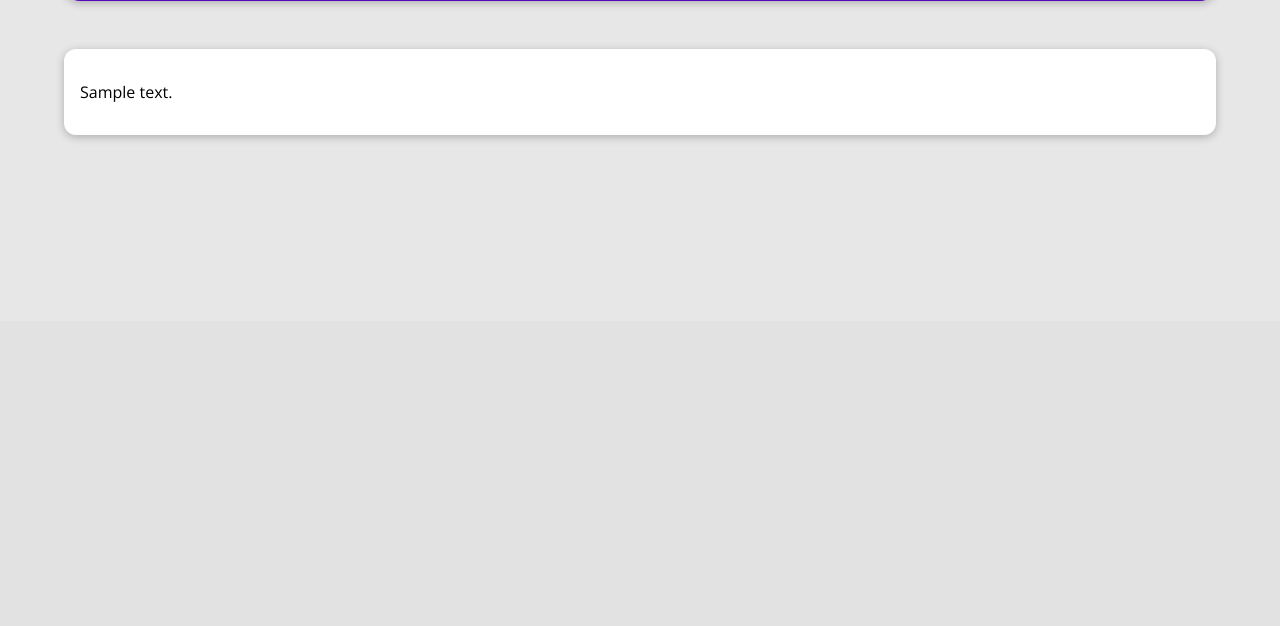
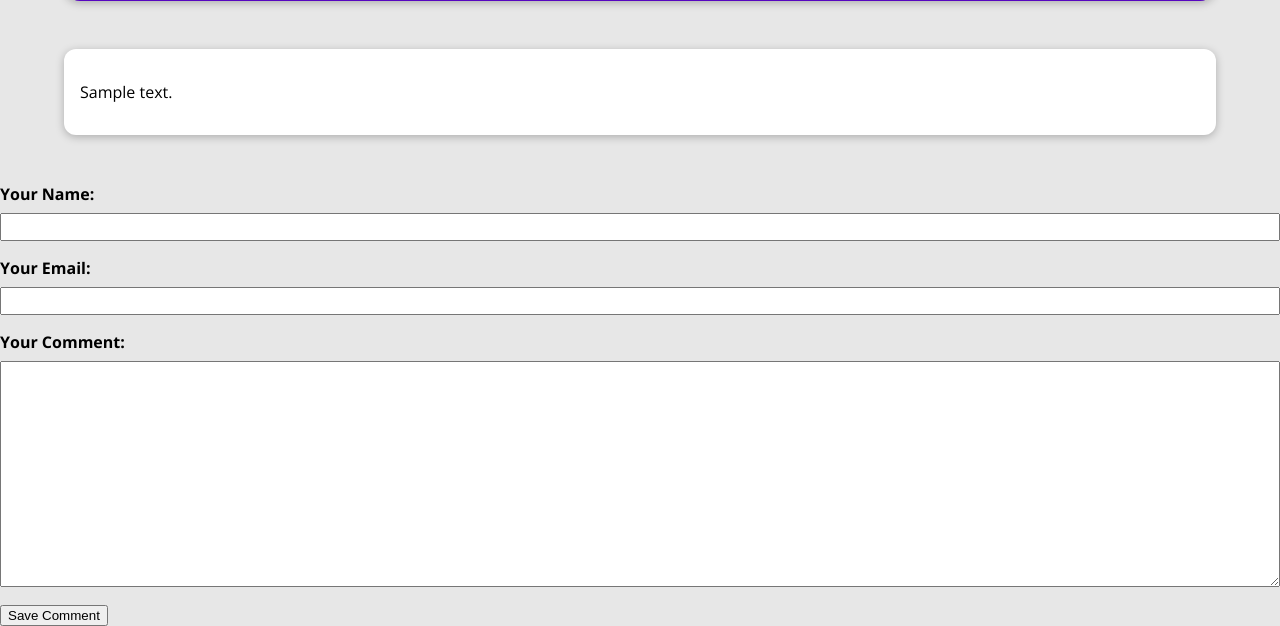
Before and after one commit to denislazo1610/my_site, a Django app: a page that uses blog/templates/blog/post-detail.html in a window 1280 px wide. Shown: the part 479-1105 px from the top of the page. Before the commit the page ends 618 px from the top, so only its background shows below. Run offline with Django 3.2, Linux system fonts and the light colour scheme; tables that the repository leaves empty hold one stand-in row (values such as "Sample post"); grey boxes marked "Sample" are stand-in pictures.

Commit message:
All content for blog

```diff
--- /dev/null
+++ b/blog/forms.py
@@ -0,0 +1,13 @@
+from django import forms
+
+from .models import Comment
+
+class CommentForm(forms.ModelForm):
+    class Meta:
+        model = Comment
+        exclude = ["post"]
+        labels = {
+            "user_name": "Your Name",
+            "user_email": "Your Email",
+            "text": "Your Comment"
+        }
--- a/blog/models.py
+++ b/blog/models.py
@@ -22,9 +22,16 @@ class Author(models.Model):
 class Post(models.Model):
     title = models.CharField(max_length=150)
     excerpt = models.CharField(max_length=200)
-    image_name = models.CharField(max_length=100)
+    image = models.ImageField(upload_to="posts", null=True)
     date = models.DateField(auto_now=True)
     slug = models.SlugField(unique=True, db_index=True)
     content = models.TextField(validators=[MinLengthValidator(10)])
     author = models.ForeignKey(Author, on_delete=models.SET_NULL, null=True, related_name="posts")
     tags = models.ManyToManyField(Tag)
+
+
+class Comment(models.Model):
+    user_name = models.CharField(max_length=120)
+    user_email = models.EmailField()
+    text = models.TextField(max_length=400)
+    post = models.ForeignKey(Post, on_delete=models.CASCADE, related_name="comments")
--- a/blog/static/blog/post-detail.css
+++ b/blog/static/blog/post-detail.css
@@ -73,3 +73,20 @@ body {
     padding: 0.5rem 1rem;
     border-radius: 8px;
   }
+
+  .form-control {
+    margin-bottom: 1rem;
+  }
+
+  .form-control label {
+    font-weight: bold;
+    margin-bottom: 0.5rem;
+    display: block;
+  }
+
+  .form-control input,
+  .form-control textarea {
+    display: block;
+    width: 100%;
+    font: inherit;
+  }
--- a/blog/templates/blog/includes/post.html
+++ b/blog/templates/blog/includes/post.html
@@ -1,9 +1,8 @@
-{% load static %}
 
 <li>
     <article class="post">
       <a href="{% url "post-detail-page" post.slug %}">
-        <img src="{% static "blog/images/"|add:post.image_name %}" alt="{{ post.title }}" />
+        <img src="{{ post.image.url }}" alt="{{ post.title }}" />
         <div class="post__content">
           <h3>{{ post.title }}</h3>
           <p>
--- a/blog/templates/blog/post-detail.html
+++ b/blog/templates/blog/post-detail.html
@@ -18,7 +18,7 @@
             {% endfor %}
         </div>
         <article>
-            <img src="{% static "blog/images/"|add:post.image_name %}" alt="{{ post.title }}" />
+            <img src=" {{ post.image.url }}" alt="{{ post.title }}" />
             <address>By <a href="mailto:{{ post.author.email_address }}">{{ post.author }}</a></address>
             <div>
                 Last Updated on <time>{{ post.date|date:"d M Y" }}</time>
@@ -29,4 +29,18 @@
     <main>
         {{ post.content|linebreaks }}
     </main>
+
+    <div>
+        <form>
+            {% for form_field in comment_form%}
+                <div class="form-control">
+                    {{  form_field.label_tag }}
+                    {{ form_field }}
+                    {{ form_field.errors }}
+                </div>
+            {% endfor %}
+
+            <button> Save Comment </button>
+        </form>
+    </div>
 {% endblock %}
--- a/blog/urls.py
+++ b/blog/urls.py
@@ -2,7 +2,7 @@ from django.urls import path
 from . import views
 
 urlpatterns = [
-    path("", views.starting_page, name="starting-page"),
-    path("posts", views.posts, name="posts-page"),
-    path("posts/<slug:slug>", views.post_detail, name="post-detail-page")
+    path("", views.StartingPageView.as_view(), name="starting-page"),
+    path("posts", views.AllPostsView.as_view(), name="posts-page"),
+    path("posts/<slug:slug>", views.SinglePostView.as_view(), name="post-detail-page")
 ]
--- a/blog/views.py
+++ b/blog/views.py
@@ -1,36 +1,37 @@
 # from datetime import date
+from typing import Any
+from django.db.models.query import QuerySet
 from django.shortcuts import render, get_object_or_404
+from django.views.generic import ListView, DetailView
 
 from .models import Post
-
-# all_posts = [
-
-# ]
-
-# def get_date(post):
-#     return post['date']
+from .forms import CommentForm
 
 # Create your views here.
 
+class StartingPageView(ListView):
+    template_name = "blog/index.html"
+    model = Post
+    ordering = ["-date"]
+    context_object_name = "posts"
 
-def starting_page(request):
-    latest_posts = Post.objects.all().order_by("-date")[:3]
-    # sorted_posts = sorted(all_posts, key=get_date)
-    # latest_posts = sorted_posts[-3:]
-    return render(request, "blog/index.html", {
-        "posts": latest_posts
-    })
+    def get_queryset(self):
+        queryset = super().get_queryset()
+        data = queryset[:3]
+        return data
 
-def posts(request):
-    all_posts = Post.objects.all().order_by("-date")
-    return render(request, "blog/all-posts.html", {
-        "all_posts": all_posts
-    })
+class AllPostsView(ListView):
+    template_name = "blog/all-posts.html"
+    model = Post
+    ordering = ["-date"]
+    context_object_name = "all_posts"
 
-def post_detail(request, slug):
-    identified_post = get_object_or_404(Post, slug=slug)
-    # identified_post = next(post for post in all_posts if post['slug'] == slug)
-    return render(request, "blog/post-detail.html", {
-        "post": identified_post,
-        "post_tags": identified_post.tags.all()
-    })
+class SinglePostView(DetailView):
+    template_name = "blog/post-detail.html"
+    model = Post
+
+    def get_context_data(self, **kwargs):
+        context = super().get_context_data(**kwargs)
+        context["post_tags"] = self.object.tags.all()
+        context["comment_form"] = CommentForm()
+        return context
--- a/my_site/settings.py
+++ b/my_site/settings.py
@@ -128,3 +128,6 @@ STATIC_URL = '/static/'
 STATICFILES_DIRS = [
     BASE_DIR + "/static"
 ]
+
+MEDIA_ROOT = BASE_DIR + "/uploads"
+MEDIA_URL = "/files/"
--- a/my_site/urls.py
+++ b/my_site/urls.py
@@ -15,9 +15,11 @@ Including another URLconf
 """
 from django.contrib import admin
 from django.urls import path, include
+from django.conf.urls.static import static
+from django.conf import settings
 
 
 urlpatterns = [
     path('admin/', admin.site.urls),
     path("", include("blog.urls"))
-]
+] + static(settings.MEDIA_URL, document_root=settings.MEDIA_ROOT)
```
Also changed, not shown: blog/migrations/0002_remove_post_image_name_post_image_alter_author_id_and_more.py (added), blog/migrations/0003_comment.py (added), uploads/posts/coding.jpg (added), uploads/posts/mountains.jpg (added), uploads/posts/woods.jpg (added).
